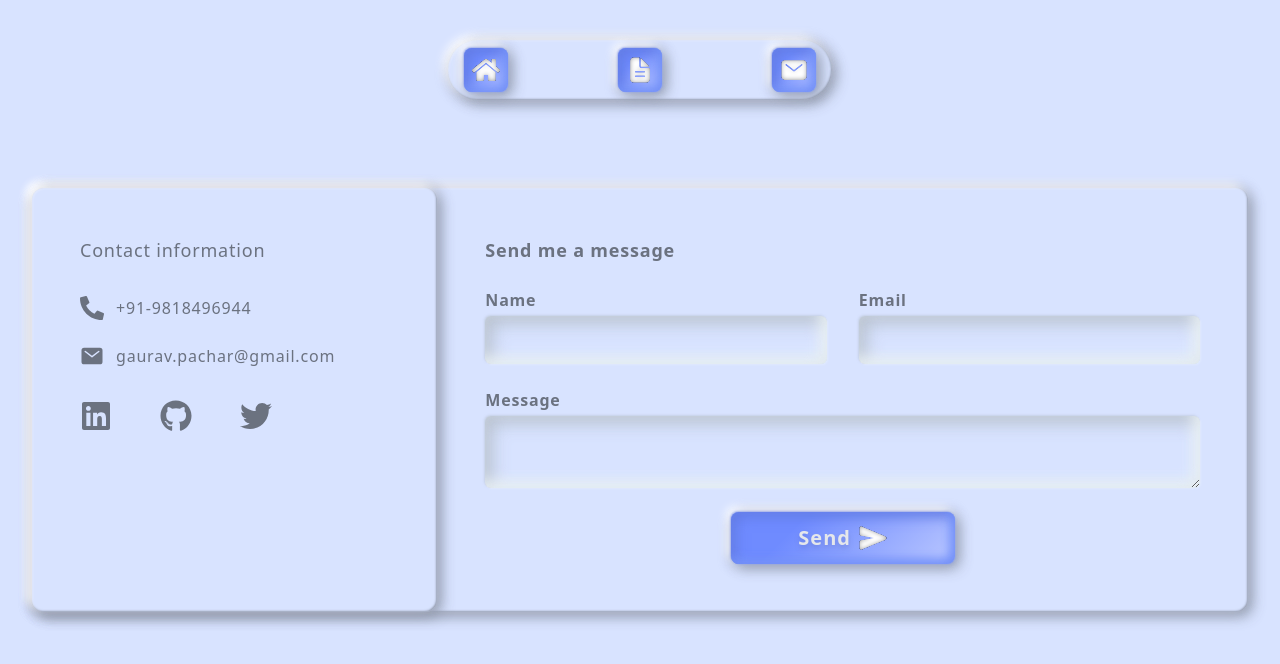
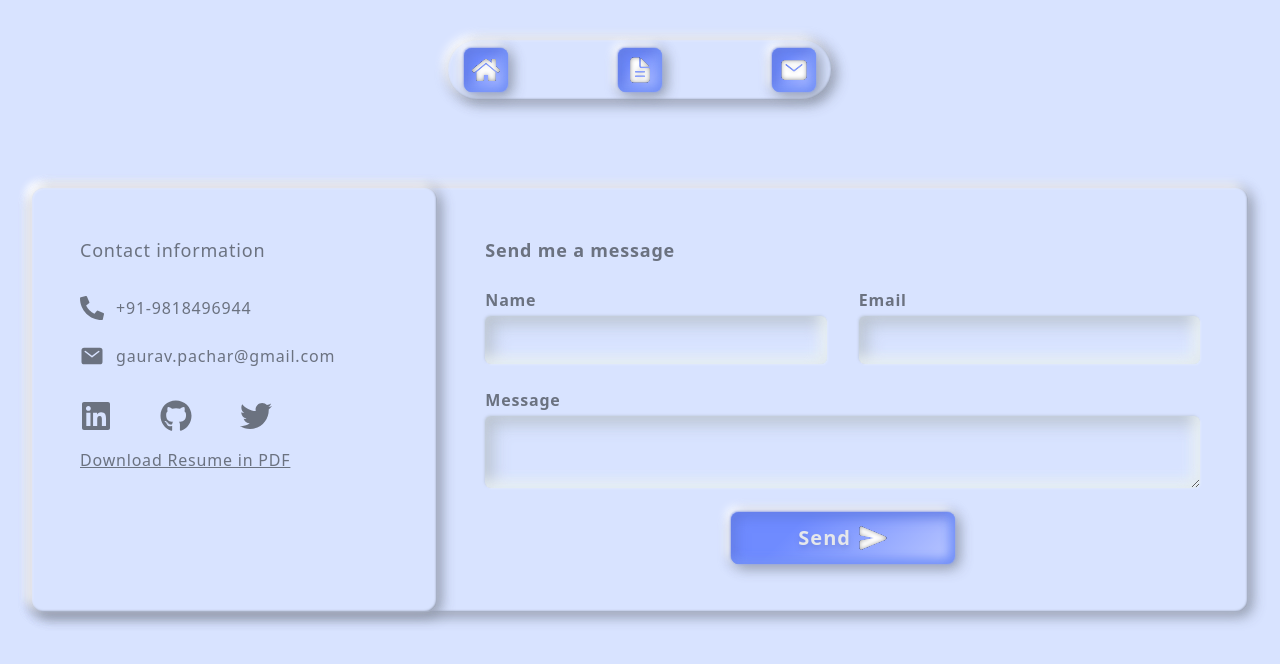
Before and after one commit to gaurav-pachar/neumorphic-portfolio, a Next.js app: page /contact in a window 1280 px wide. Shown: the top 664 px of the page. Built offline with nearby package versions, Linux system fonts and the light colour scheme.

Commit message:
resume pdf link

```diff
--- a/src/pages/contact.js
+++ b/src/pages/contact.js
@@ -102,6 +102,7 @@ export default function Contact({props}) {
                   )
                 })}
               </ul>
+              <a className="block text text-gray-500 mt-4 underline" href="https://drive.google.com/drive/folders/1aR1TJX8Hl9neEOsdcHBaDU8awWzGJEgV?usp=sharing" target="_blank" rel="noreferrer">Download Resume in PDF</a>
             </div>
 
             {/* Contact form */}
```
